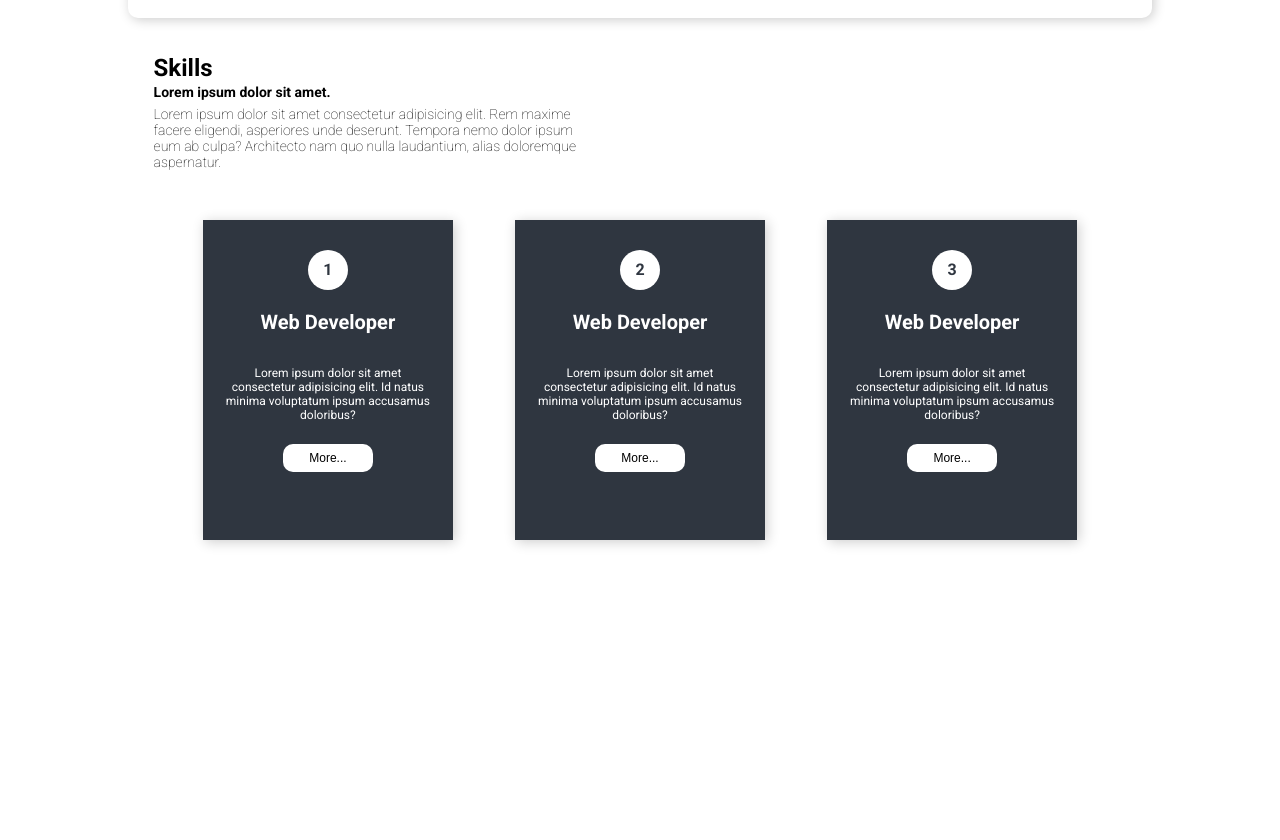
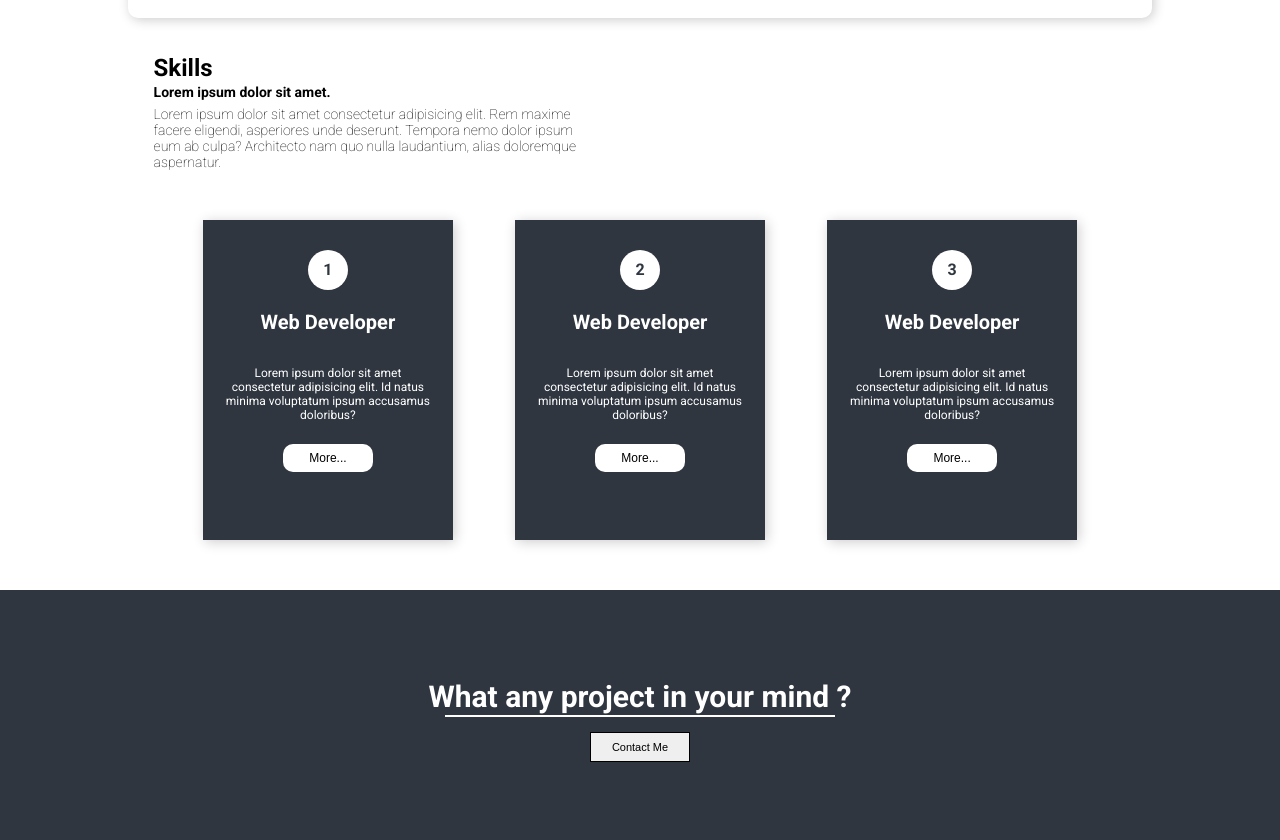
Before and after one commit to mahezx/tugas_webportofolio, a plain HTML site: page index.html in a window 1280 px wide. Shown: the part 824-1664 px from the top of the page. Before the commit the page ends 1414 px from the top, so only its background shows below. Drawn offline with Linux system fonts and the light colour scheme.

Commit message:
menambahkan contact

```diff
--- a/css/style.css
+++ b/css/style.css
@@ -232,3 +232,35 @@ body{
     border: none;
     font-size: 12px;
 }
+
+.contact{
+    width: 100%;
+    height: 250px;
+    background-color: #2f3640;
+    display: flex;
+    flex-direction: column;
+    justify-content: center;
+    align-items: center;
+}
+
+.contact p{
+    font-size: 30px;
+    color: white;
+    font-weight: bold;
+    margin-bottom: 13px;
+    line-height: 0px;
+}
+
+.garis{
+    width: 390px;
+    height: 5px;
+    border-bottom: 2px solid white;
+    margin-bottom: 15px;
+}
+
+.contact button{
+    width: 100px;
+    height: 30px;
+    font-size: 11px;
+    border: 1px solid black;
+}
--- a/index.html
+++ b/index.html
@@ -96,6 +96,14 @@
         </div>
     </div>
 
+    <!-- contact -->
+
+    <div class="contact">
+        <p>What any project in your mind ?</p>
+        <div class="garis"></div>
+        <button>Contact Me</button>
+    </div>
+
 
 </body>
 </html>
```
